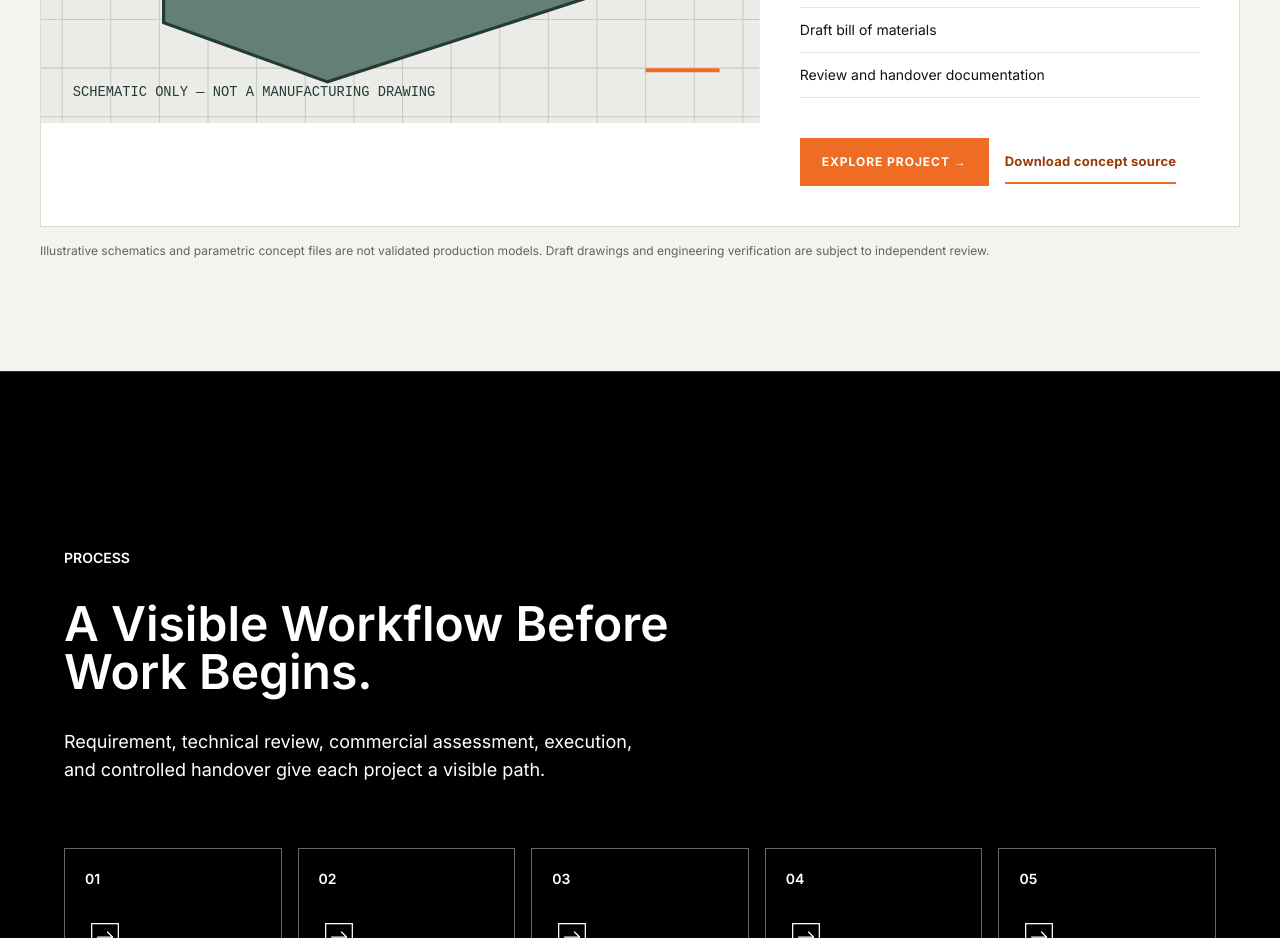
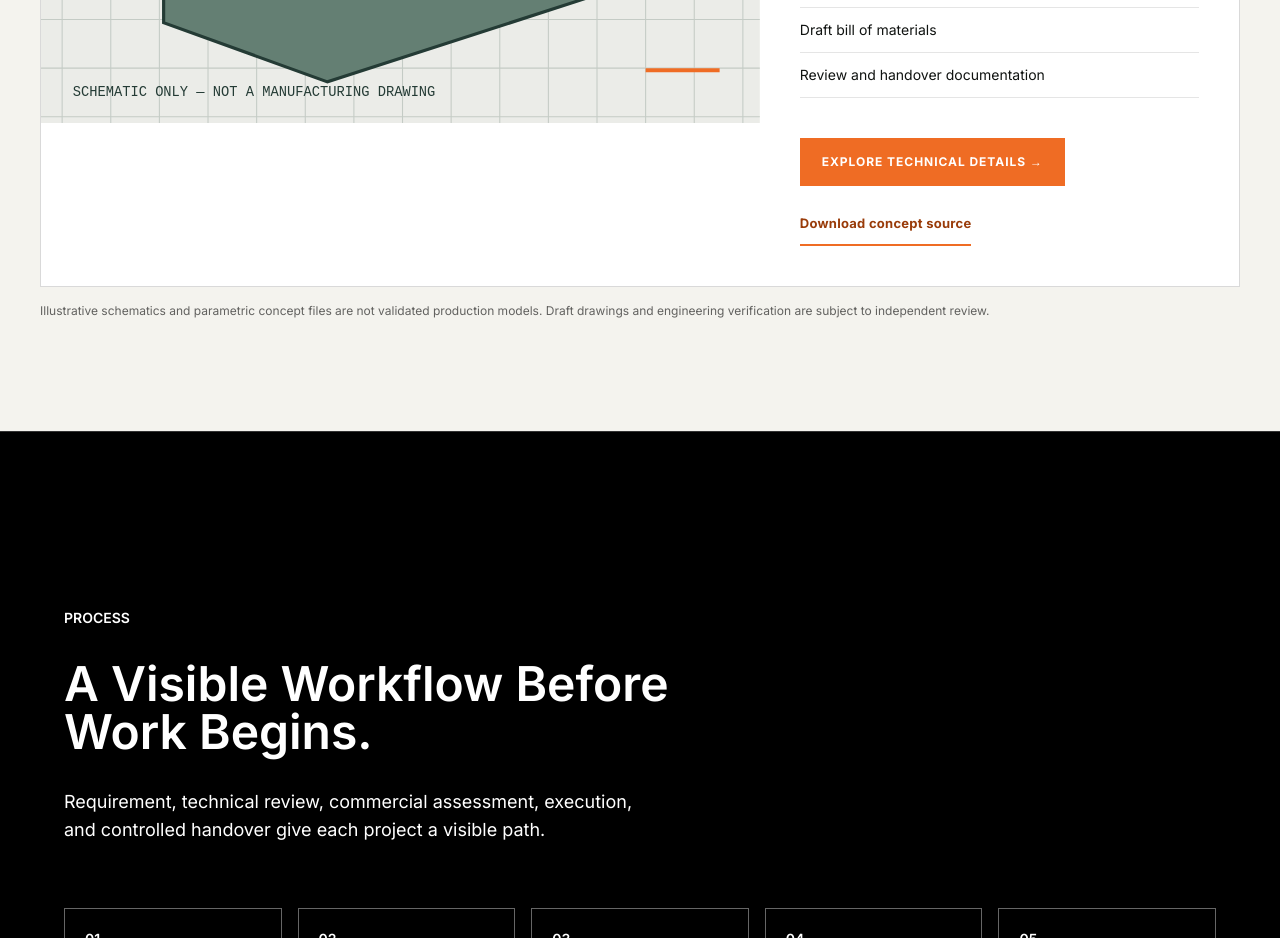
Before and after one commit to zeeshankhanminhas/Overflow-Partner, a Next.js app: page / in a window 1280 px wide. Shown: the part 3140-4078 px from the top of the page. Built offline with nearby package versions, Linux system fonts and the light colour scheme; no server answers.

Commit message:
Connect dedicated engineering demonstration detail pages

```diff
--- a/components/EngineeringShowcase.tsx
+++ b/components/EngineeringShowcase.tsx
@@ -17,7 +17,7 @@ export default function EngineeringShowcase(){
     <div className="mt-10 flex flex-wrap gap-2" role="tablist" aria-label="Choose demonstration">{demos.map((item,i)=><button key={item.id} id={`demo-tab-${i}`} type="button" role="tab" aria-selected={active===i} aria-controls="demo-panel" onClick={()=>setActive(i)} className={`min-h-12 border px-5 py-3 text-left text-xs font-semibold uppercase tracking-wider transition-colors focus-visible:outline focus-visible:outline-2 focus-visible:outline-offset-2 ${active===i?'border-[#ef6c24] bg-[#ef6c24] text-white':'border-black/20 bg-white text-[#101311] hover:border-[#ef6c24]'}`}>{i+1}. {i===0?'Indexing fixture':'Conveyor assembly'}</button>)}</div>
     <div id="demo-panel" role="tabpanel" aria-labelledby={`demo-tab-${active}`} className="mt-5 grid border border-black/15 bg-white lg:grid-cols-[1.2fr_.8fr]">
       <div className="min-w-0"><TechnicalPreview variant={active}/></div>
-      <div className="flex flex-col justify-between gap-10 p-7 md:p-10"><div><p className="text-xs font-semibold uppercase tracking-[.15em] text-[#ef6c24]">{demo.id} · Draft concept</p><h3 className="mt-5 text-3xl font-semibold tracking-tight">{demo.title}</h3><p className="mt-4 text-base leading-7 text-black/65">{demo.description}</p><ul className="mt-6 grid gap-3">{demo.features.map(v=><li key={v} className="border-b border-black/10 pb-3 text-sm">{v}</li>)}</ul></div><div className="flex flex-wrap items-center gap-4"><Link href={`/demonstrations#${demo.slug}`} className="op-cta">Explore project →</Link><a href={demo.source} download className="op-link text-sm">Download concept source</a></div></div>
+      <div className="flex flex-col justify-between gap-10 p-7 md:p-10"><div><p className="text-xs font-semibold uppercase tracking-[.15em] text-[#ef6c24]">{demo.id} · Draft concept</p><h3 className="mt-5 text-3xl font-semibold tracking-tight">{demo.title}</h3><p className="mt-4 text-base leading-7 text-black/65">{demo.description}</p><ul className="mt-6 grid gap-3">{demo.features.map(v=><li key={v} className="border-b border-black/10 pb-3 text-sm">{v}</li>)}</ul></div><div className="flex flex-wrap items-center gap-4"><Link href={`/demonstrations/${demo.slug}`} className="op-cta">Explore technical details →</Link><a href={demo.source} download className="op-link text-sm">Download concept source</a></div></div>
     </div><p className="mt-4 text-xs text-black/60">Illustrative schematics and parametric concept files are not validated production models. Draft drawings and engineering verification are subject to independent review.</p>
    </div>
   </section>;
```
